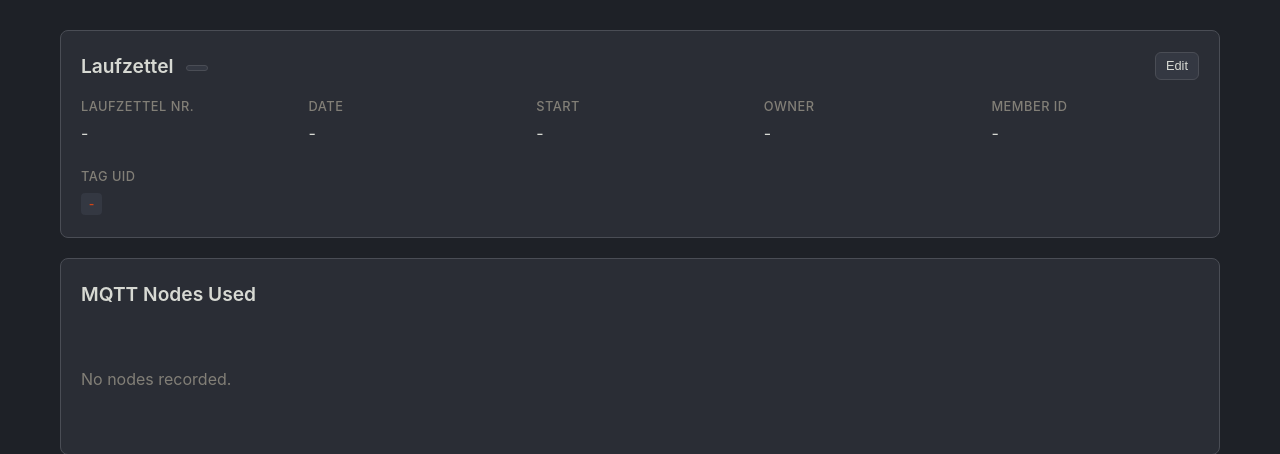
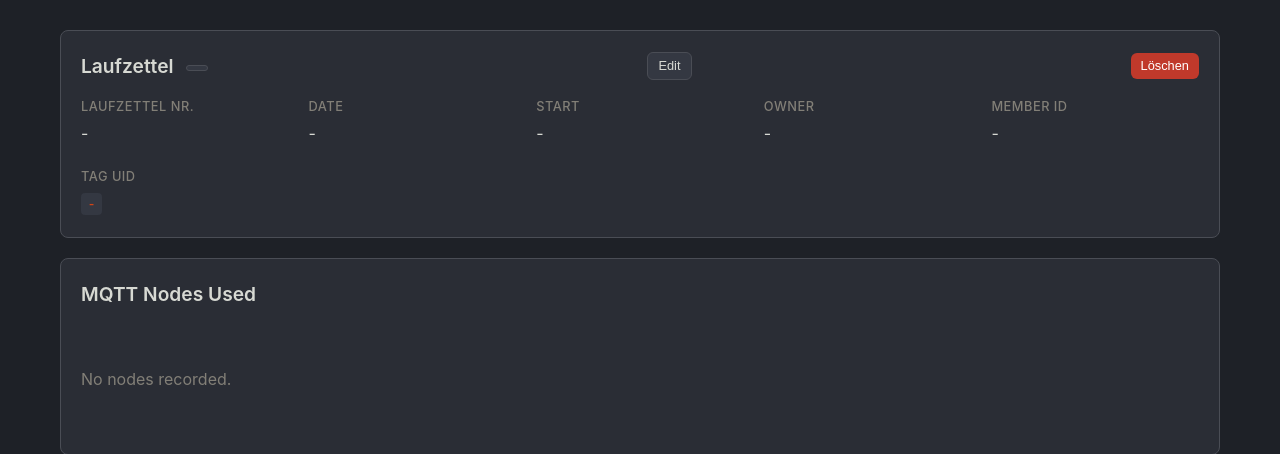
Before and after one commit to AlexErlewein/MakerPi_GroundControl, a FastAPI app: template templates/laufzettel-detail.html in a window 1280 px wide. Shown: the part 113-567 px from the top of the page. Run offline with FastAPI, Linux system fonts and the light colour scheme; the template is opened without the code that fills it: most values are stand-ins (such as "Sample title", 1, 10 or a date in 2020); data that the repository does not hold is empty.

Commit message:
feat: delete button

```diff
--- a/static/js/laufzettel-detail.js
+++ b/static/js/laufzettel-detail.js
@@ -78,6 +78,7 @@ function renderInfo() {
     document.getElementById("view-uid").textContent = d.uid || "-";
     const locked = !!d.payment_method;
     document.getElementById("edit-info-btn").style.display = locked ? "none" : "";
+    document.getElementById("delete-lz-btn").style.display = locked ? "none" : "";
     document.getElementById("add-spende-btn").style.display = locked ? "none" : "";
     document.getElementById("add-material-btn").style.display = locked ? "none" : "";
 }
--- a/templates/laufzettel-detail.html
+++ b/templates/laufzettel-detail.html
@@ -16,6 +16,7 @@
     <div class="section-header">
         <h2>Laufzettel <span id="lz-id-display" class="lz-id-badge"></span></h2>
         <button id="edit-info-btn" class="btn btn-secondary btn-sm">Edit</button>
+        <button id="delete-lz-btn" class="btn btn-danger btn-sm" onclick="openDeleteModal()">Löschen</button>
     </div>
 
     <!-- View Mode -->
```
